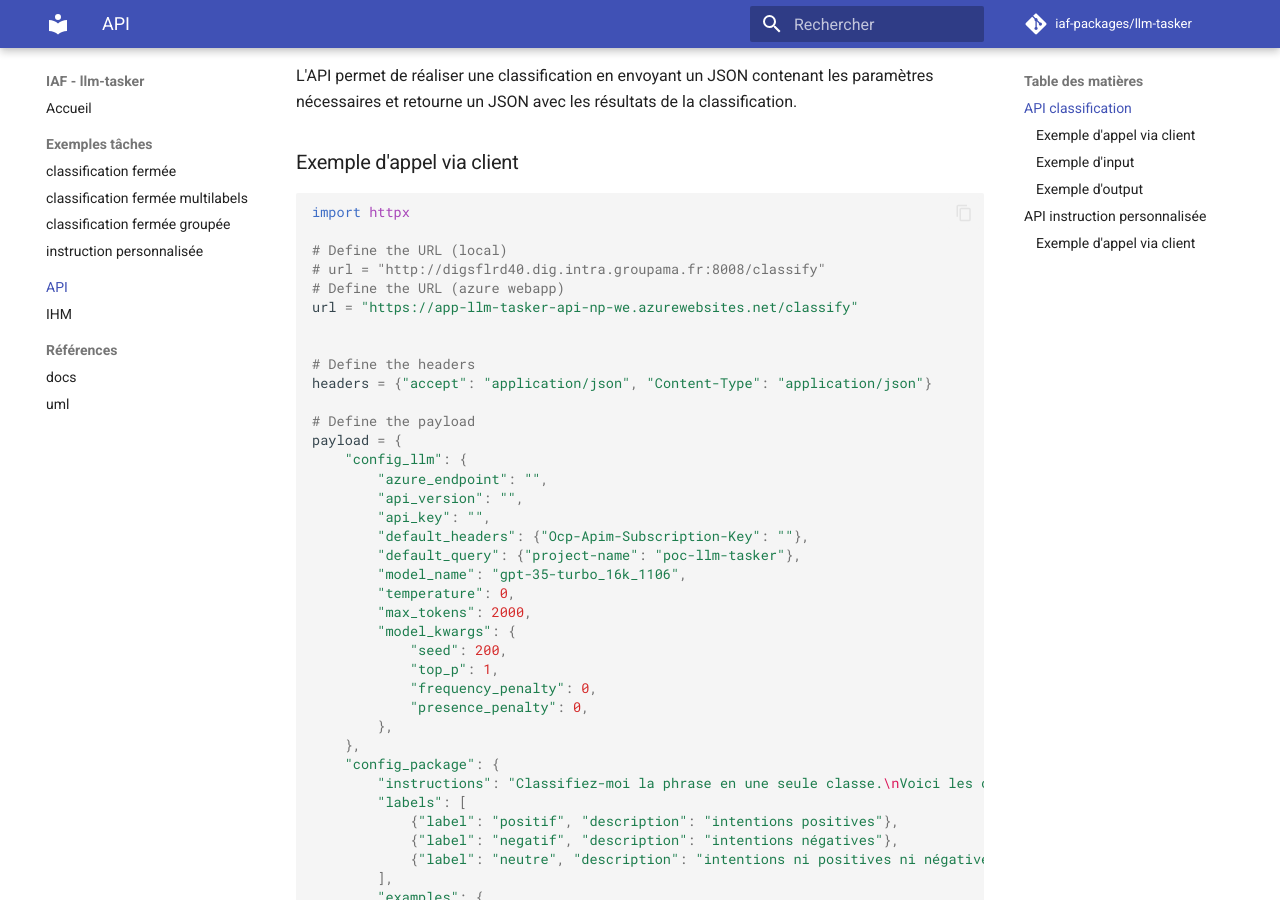
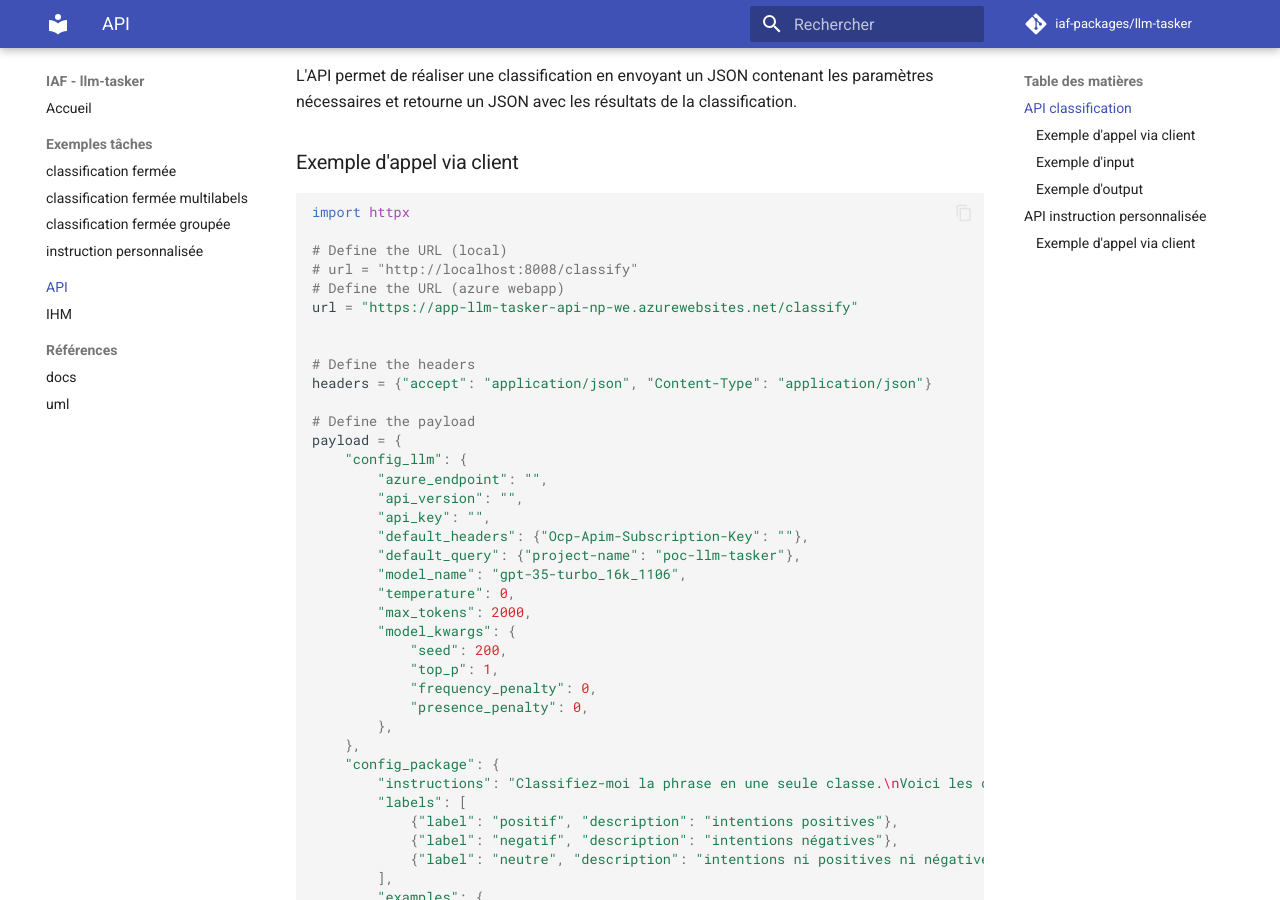
Before and after one commit to mkorrabi/LLM_tasker, an MkDocs documentation site: the page built from docs/apis.md, in a window 1280 px wide and 900 px high, scrolled down 300 px. Built offline with MkDocs 1.6.1 and Material for MkDocs 9.7.7, drawn with Linux system fonts in a browser that asks for light colours; the version menu is left out; some of the changed lines change nothing that is shown.

Commit message:
Update local URL for classification API

```diff
--- a/docs/apis.md
+++ b/docs/apis.md
@@ -14,7 +14,7 @@ L'API permet de réaliser une classification en envoyant un JSON contenant les p
 import httpx
 
 # Define the URL (local)
-# url = "http://digsflrd40.dig.intra.groupama.fr:8008/classify"
+# url = "http://localhost:8008/classify"
 # Define the URL (azure webapp)
 url = "https://app-llm-tasker-api-np-we.azurewebsites.net/classify"
 
```
